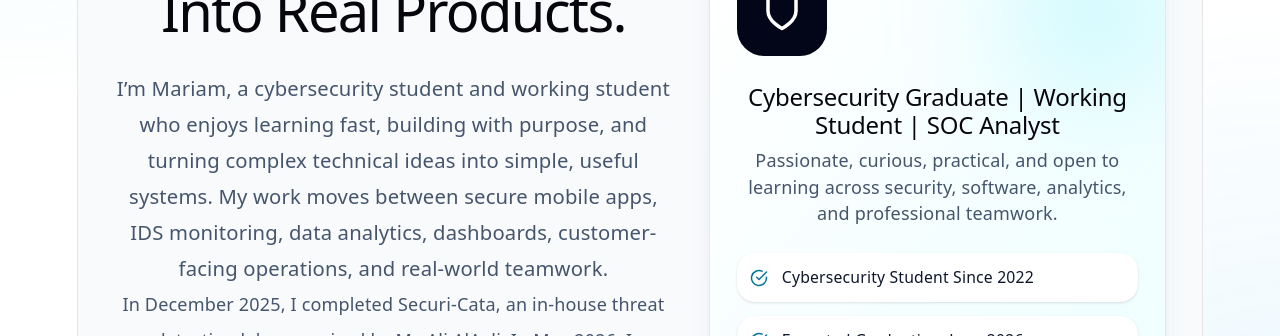
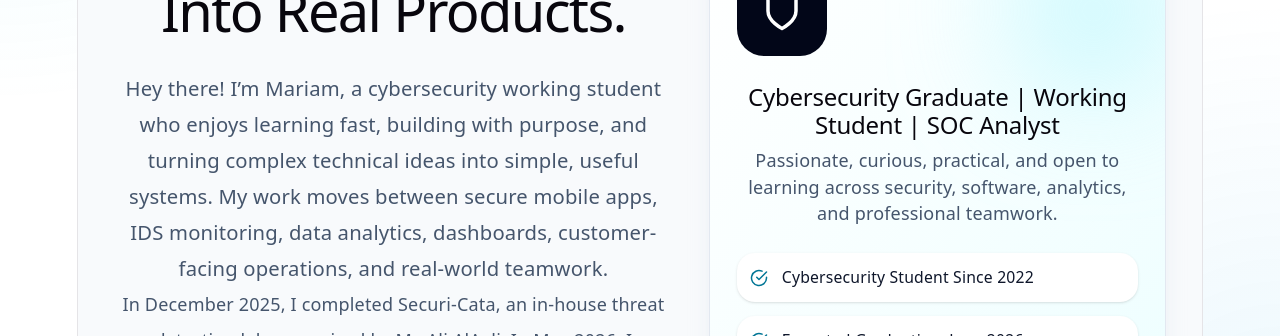
Before and after one commit to mariamems/MyPortfolio, a React app: page / in a window 1280 px wide. Shown: the part 349-685 px from the top of the page. Built offline with nearby package versions, Linux system fonts and the light colour scheme; the HTML template or start-up script is replaced by a standard one.

Commit message:
Changes to introduction

```diff
--- a/src/App.jsx
+++ b/src/App.jsx
@@ -530,7 +530,7 @@ function Home({ onOpenProject }) {
 <h1 className="text-3xl md:text-6xl font-black tracking-tight text-slate-950"> Building Secure Ideas Into Real Products.
 </h1>
           <p className="mt-5 max-w-2xl text-lg leading-8 text-slate-600">
-            I’m Mariam, a cybersecurity student and working student who enjoys learning fast, building with purpose, and turning complex technical ideas into simple, useful systems. My work moves between secure mobile apps, IDS monitoring, data analytics, dashboards, customer-facing operations, and real-world teamwork.
+            Hey there! I’m Mariam, a cybersecurity working student who enjoys learning fast, building with purpose, and turning complex technical ideas into simple, useful systems. My work moves between secure mobile apps, IDS monitoring, data analytics, dashboards, customer-facing operations, and real-world teamwork.
           </p>
           <p className="mt-4 max-w-2xl text-base leading-8 text-slate-600">
             In December 2025, I completed Securi-Cata, an in-house threat detection lab supervised by Mr. Ali AlAali. In May 2026, I completed Amaan, my senior-year secure travel insurance application supervised by Dr. Talha Khan. Both projects started from research and planning, went through technical build and testing, and ended as polished products I can confidently present.
```
